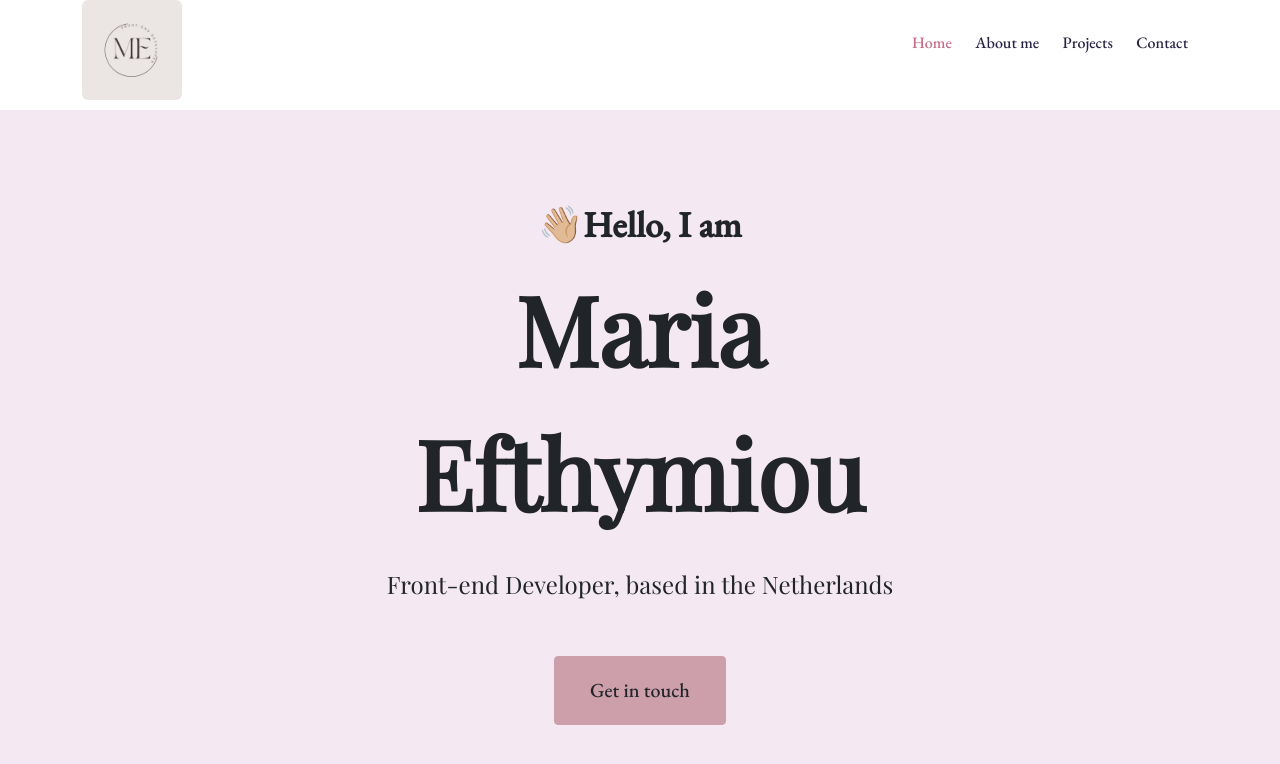
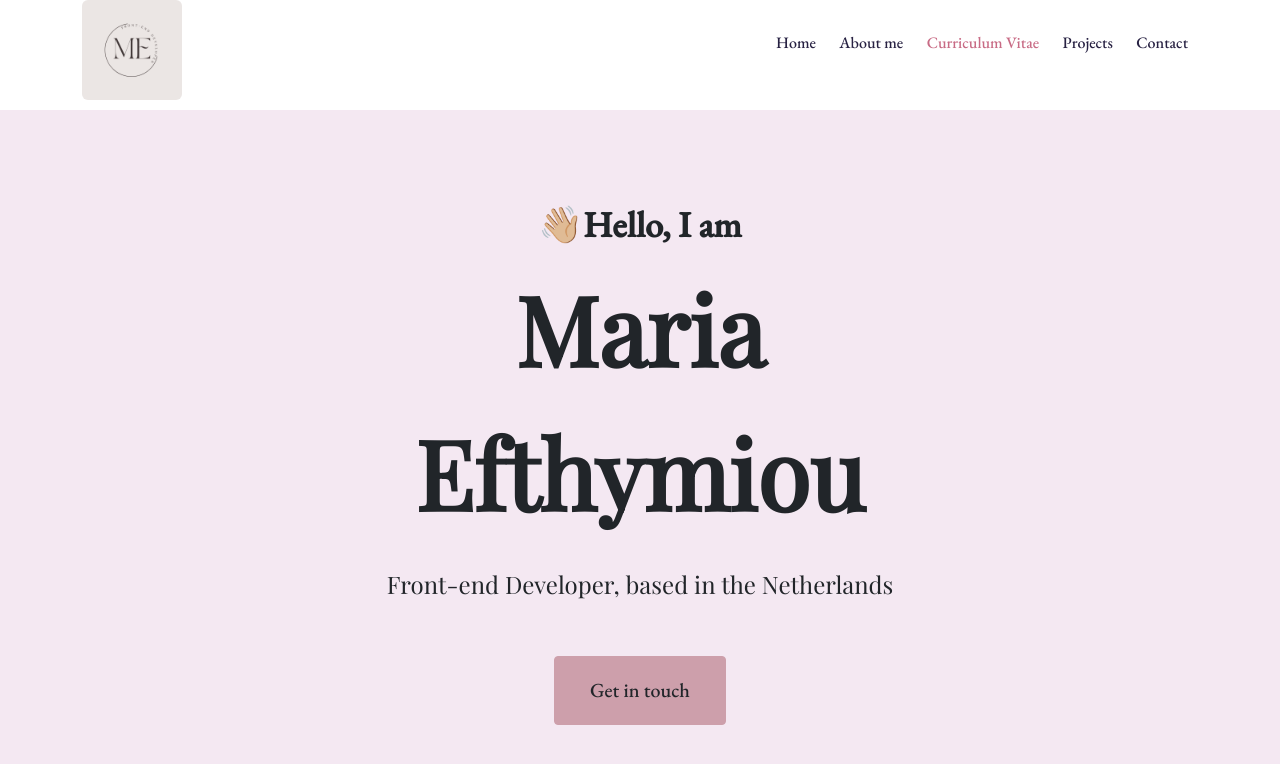
Before and after one commit to Maria09876/Portfolio, a plain HTML site: page cv.html in a window 1280 px wide. Drawn offline with nearby package versions, Linux system fonts and the light colour scheme; a web font is replaced by a local one.

Commit message:
connected cv html with all in navbar

```diff
--- a/cv.html
+++ b/cv.html
@@ -32,7 +32,7 @@
       crossorigin="anonymous"
     ></script>
     <link rel="stylesheet" href="src/styles.css" />
-    <title>Front-end Developer-Maria Efthymiou</title>
+    <title>Curriculum Vitae-Maria Efthymiou</title>
   </head>
 
   <body>
@@ -41,12 +41,17 @@
         <img
           src="/images/1.png"
           alt="Maria Efthymiou logo"
-          title="Homepage"
+          title="Maria's CV"
           class="logo img-fluid rounded d-none d-md-block"
         />
         <ul>
-          <li class="active"><a href="/" title="Homepage">Home</a></li>
+          <li><a href="/" title="Homepage">Home</a></li>
           <li><a href="/about-me.html" title="About Maria">About me</a></li>
+          <li class="active">
+            <a href="/cv.html" title="Maria's Interractive CV"
+              >Curriculum Vitae</a
+            >
+          </li>
           <li>
             <a href="/projects.html" title="Maria's projects"> Projects</a>
           </li>
```
Also changed, not shown: about-me.html (+5 -0 lines), contact.html (+5 -0 lines), index.html (+5 -0 lines), projects.html (+5 -0 lines).
